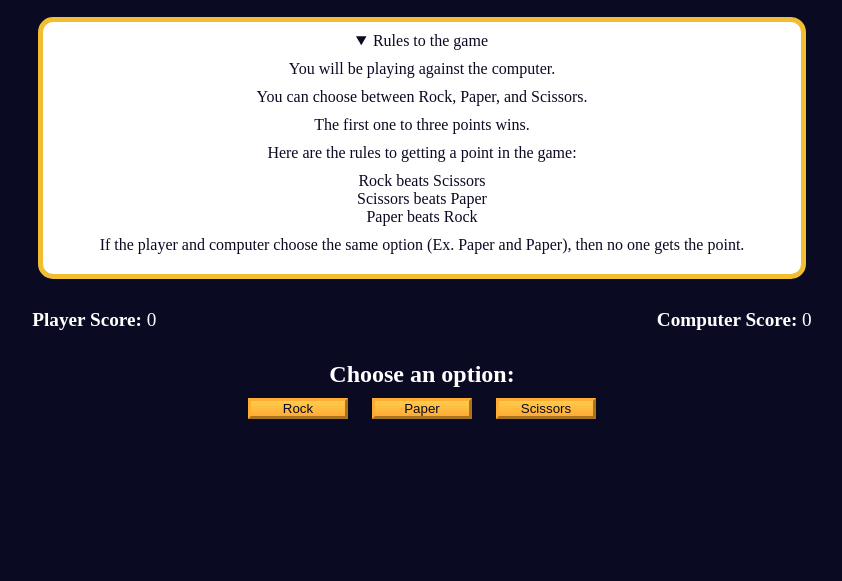
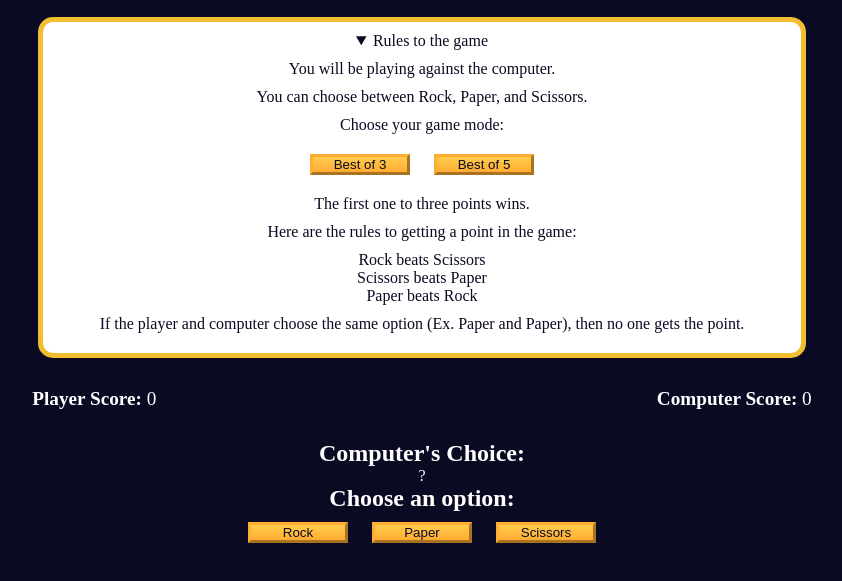
Before and after one commit to prabin-bagale/Rock-Paper-Scissors, a plain HTML site: page index.html in a window 1280 px wide. Both pictures are taken after a click on the heading "Rules to the game". Shown: the part 55-636 px from the top of the page, without its empty margins (218-1060 px from the left). Drawn offline with Linux system fonts and the light colour scheme.

Commit message:
change computer choice ui

```diff
--- a/index.html
+++ b/index.html
@@ -14,7 +14,12 @@
 
         <p>You will be playing against the computer.</p>
         <p>You can choose between Rock, Paper, and Scissors.</p>
-        <p>The first one to three points wins.</p>
+        <p>Choose your game mode:</p>
+        <div class="game-mode-selector">
+          <button class="btn" id="best-of-3-btn">Best of 3</button>
+          <button class="btn" id="best-of-5-btn">Best of 5</button>
+        </div>
+        <p id="win-condition">The first one to three points wins.</p>
 
         <p>Here are the rules to getting a point in the game:</p>
         <ul>
@@ -38,6 +43,11 @@
         >
       </div>
 
+      <div class="computer-choice-container">
+        <h2>Computer's Choice:</h2>
+        <div class="computer-choice" id="computer-choice">?</div>
+      </div>
+
       <section class="options-container">
         <h2>Choose an option:</h2>
         <div class="btn-container">
```
